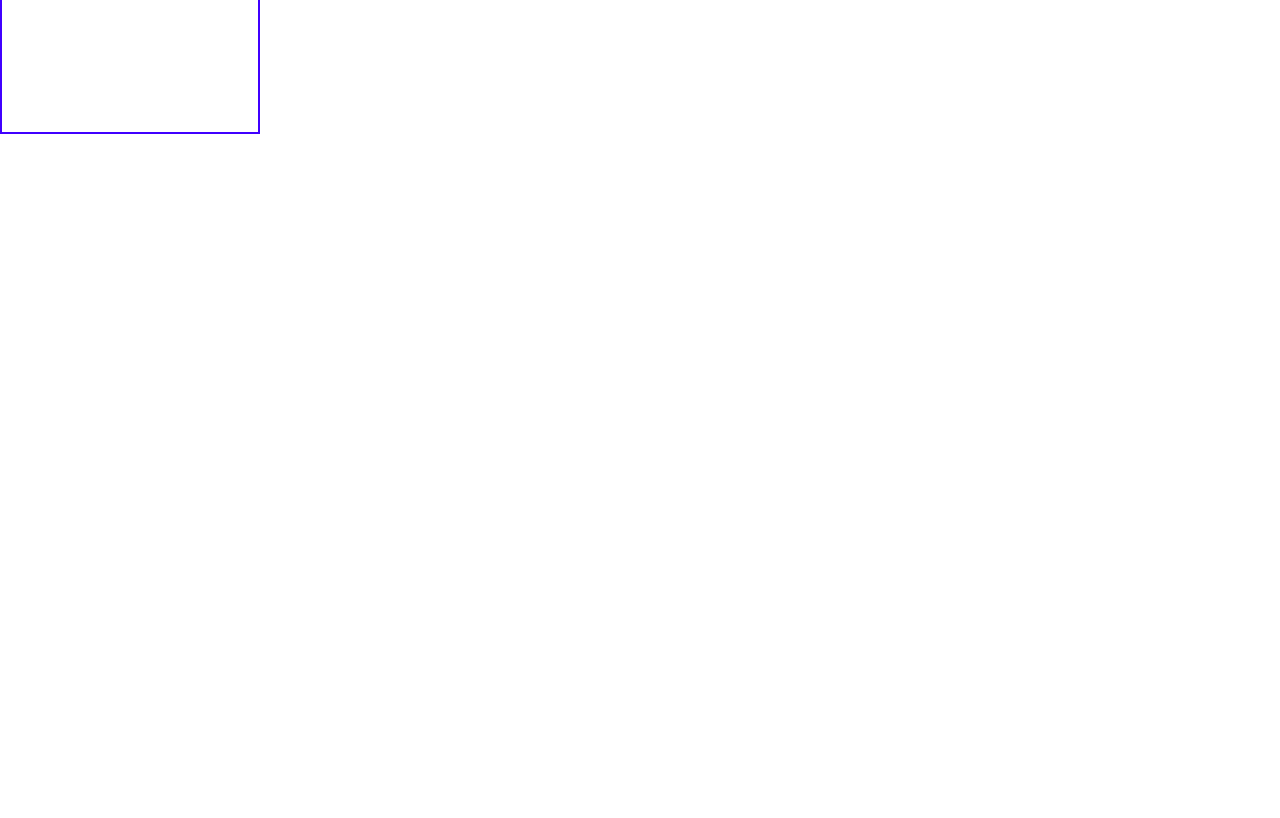
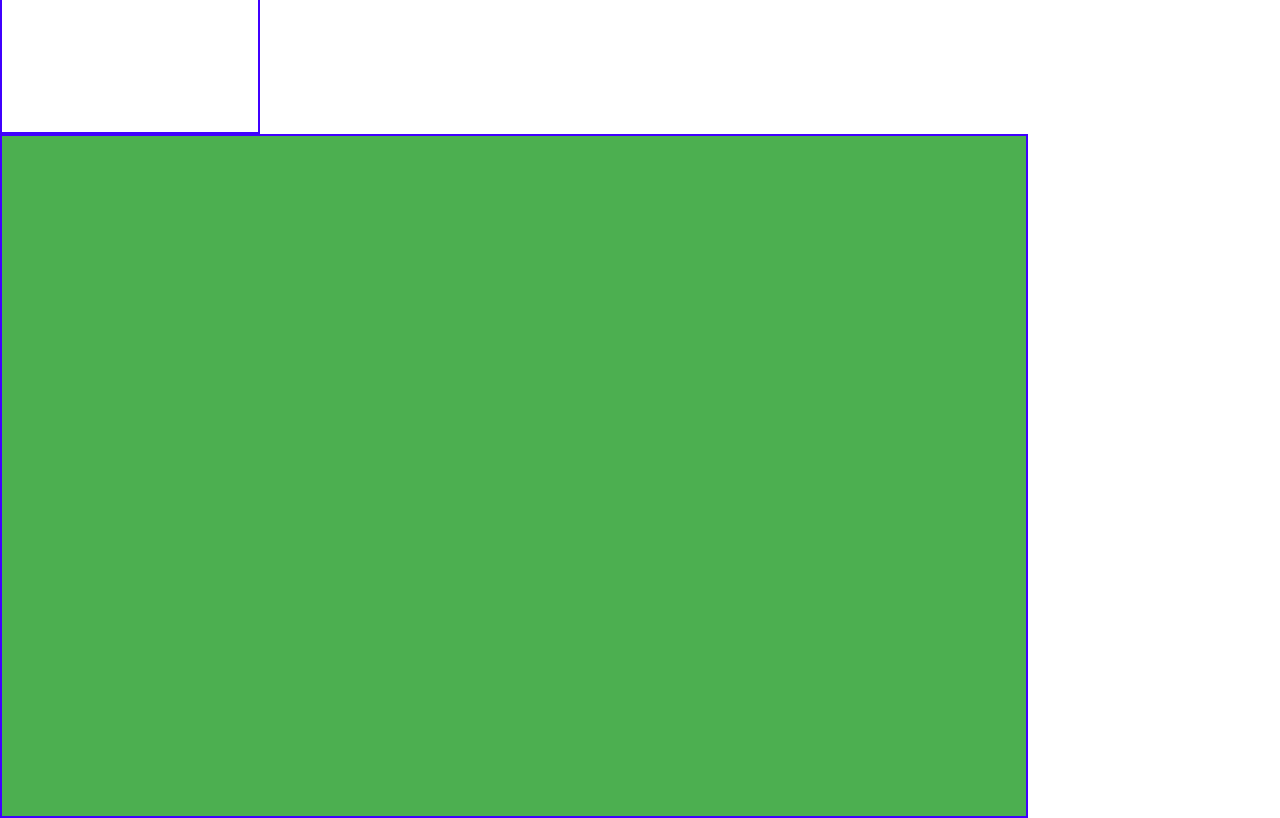
Before and after one commit to sknsurya/angular, an Angular app in the folder routing/: page /aboutascomponent in a window 1280 px wide. Shown: the part 600-1418 px from the top of the page. Before the commit the page ends 800 px from the top, so only its background shows below. Built offline with nearby package versions, Linux system fonts and the light colour scheme.

Commit message:
about-as component scss file

```diff
--- a/routing/src/app/about-as/about-as.component.scss
+++ b/routing/src/app/about-as/about-as.component.scss
@@ -24,3 +24,10 @@
         color: white;
     }
 }
+.container{
+    background-color: #4CAF50;
+    // background-image: url(https://media.istockphoto.com/vectors/about-us-concept-illustration-vector-id1266703967?k=20&m=1266703967&s=612x612&w=0&h=_q_SVrqu7XcOghvQF-c8-2qY448MwmBI0mhA2-JeFyE=);
+    border:2px solid #4000ff;
+    width: 80%;
+    height: 680px;
+}
```
